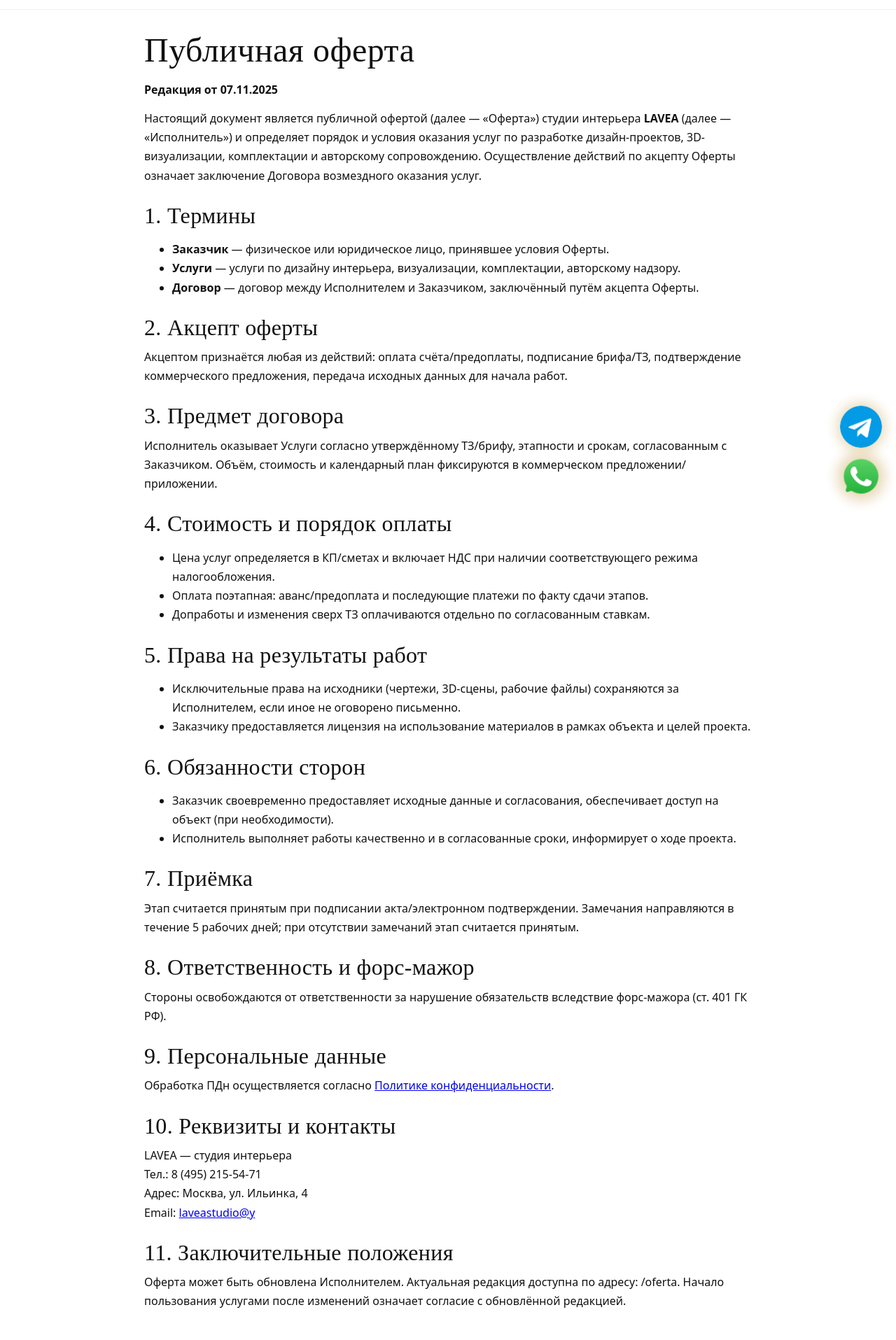
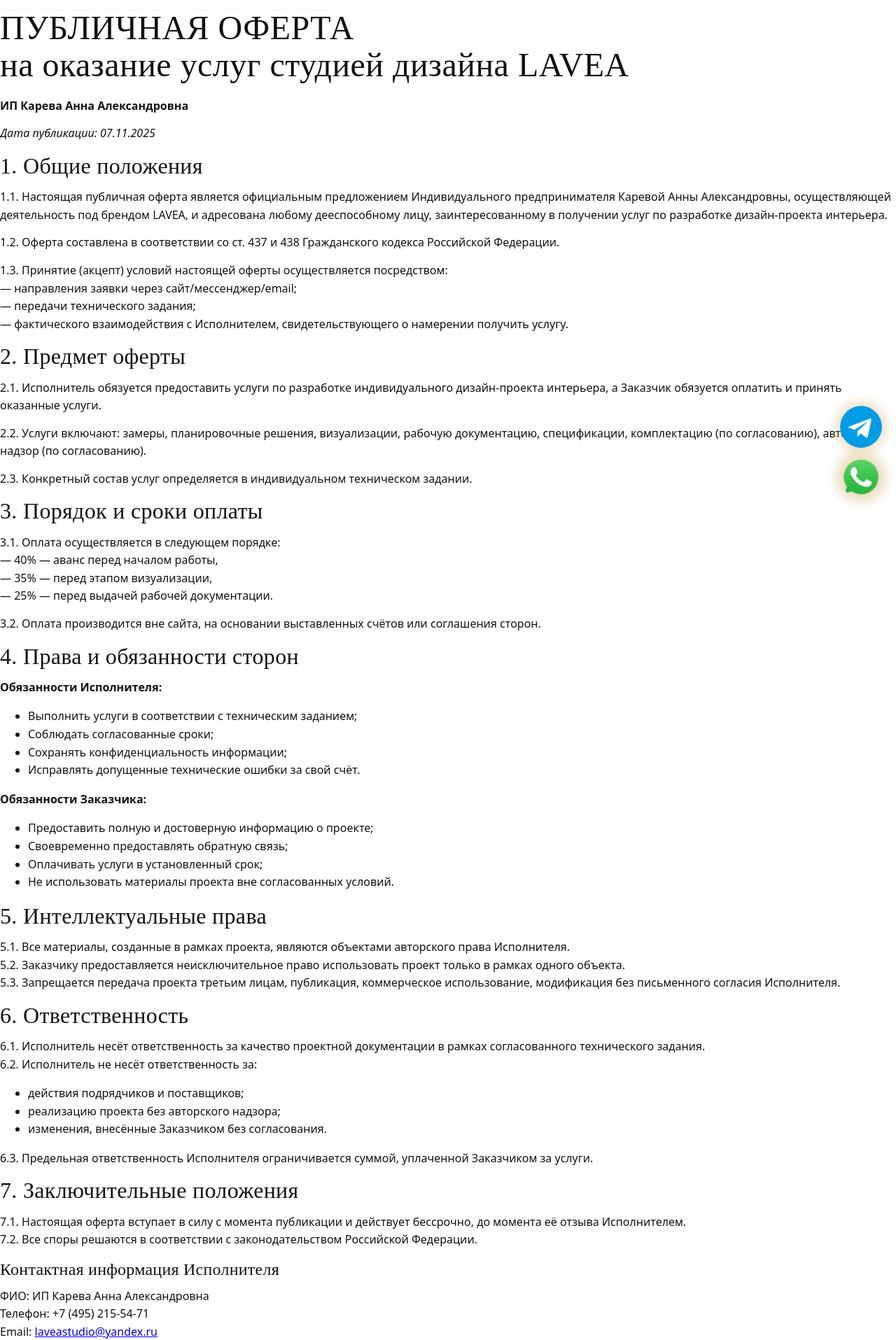
Before and after one commit to ankakisis-cloud/lavea-site, a Next.js app: page /oferta in a window 1280 px wide. Shown: the part 66-1981 px from the top of the page at 70% size. Built offline with nearby package versions, Linux system fonts and the light colour scheme.

Commit message:
Update page.js

```diff
--- a/app/oferta/page.js
+++ b/app/oferta/page.js
@@ -1,90 +1,101 @@
-// app/oferta/page.js
 export const metadata = {
   title: "Публичная оферта — LAVEA",
   description:
-    "Публичная оферта студии интерьера LAVEA: условия оказания услуг, порядок оплаты, гарантии и ответственность.",
+    "Официальная публичная оферта студии дизайна LAVEA (ИП Карева Анна Александровна) на оказание услуг по разработке дизайн-проекта интерьера.",
 };
 
 export default function OfertaPage() {
   return (
-    <main className="pageWrap">
-      <h1>Публичная оферта</h1>
-      <p><strong>Редакция от {new Date().toLocaleDateString("ru-RU")}</strong></p>
+    <main className="legalShell">
+      <h1>ПУБЛИЧНАЯ ОФЕРТА<br />на оказание услуг студией дизайна LAVEA</h1>
+      <p><strong>ИП Карева Анна Александровна</strong></p>
+      <p><em>Дата публикации: 07.11.2025</em></p>
 
+      <h2>1. Общие положения</h2>
       <p>
-        Настоящий документ является публичной офертой (далее — «Оферта») студии интерьера
-        <strong> LAVEA</strong> (далее — «Исполнитель») и определяет порядок и условия оказания услуг
-        по разработке дизайн-проектов, 3D-визуализации, комплектации и авторскому сопровождению.
-        Осуществление действий по акцепту Оферты означает заключение Договора возмездного оказания услуг.
+        1.1. Настоящая публичная оферта является официальным предложением Индивидуального
+        предпринимателя Каревой Анны Александровны, осуществляющей деятельность под брендом LAVEA,
+        и адресована любому дееспособному лицу, заинтересованному в получении услуг по разработке
+        дизайн-проекта интерьера.
+      </p>
+      <p>1.2. Оферта составлена в соответствии со ст. 437 и 438 Гражданского кодекса Российской Федерации.</p>
+      <p>
+        1.3. Принятие (акцепт) условий настоящей оферты осуществляется посредством:
+        <br />— направления заявки через сайт/мессенджер/email;
+        <br />— передачи технического задания;
+        <br />— фактического взаимодействия с Исполнителем, свидетельствующего о намерении получить услугу.
       </p>
 
-      <h2>1. Термины</h2>
+      <h2>2. Предмет оферты</h2>
+      <p>
+        2.1. Исполнитель обязуется предоставить услуги по разработке индивидуального дизайн-проекта интерьера,
+        а Заказчик обязуется оплатить и принять оказанные услуги.
+      </p>
+      <p>
+        2.2. Услуги включают: замеры, планировочные решения, визуализации, рабочую документацию, спецификации,
+        комплектацию (по согласованию), авторский надзор (по согласованию).
+      </p>
+      <p>2.3. Конкретный состав услуг определяется в индивидуальном техническом задании.</p>
+
+      <h2>3. Порядок и сроки оплаты</h2>
+      <p>
+        3.1. Оплата осуществляется в следующем порядке:
+        <br />— 40% — аванс перед началом работы,
+        <br />— 35% — перед этапом визуализации,
+        <br />— 25% — перед выдачей рабочей документации.
+      </p>
+      <p>3.2. Оплата производится вне сайта, на основании выставленных счётов или соглашения сторон.</p>
+
+      <h2>4. Права и обязанности сторон</h2>
+      <p><strong>Обязанности Исполнителя:</strong></p>
       <ul>
-        <li><strong>Заказчик</strong> — физическое или юридическое лицо, принявшее условия Оферты.</li>
-        <li><strong>Услуги</strong> — услуги по дизайну интерьера, визуализации, комплектации, авторскому надзору.</li>
-        <li><strong>Договор</strong> — договор между Исполнителем и Заказчиком, заключённый путём акцепта Оферты.</li>
+        <li>Выполнить услуги в соответствии с техническим заданием;</li>
+        <li>Соблюдать согласованные сроки;</li>
+        <li>Сохранять конфиденциальность информации;</li>
+        <li>Исправлять допущенные технические ошибки за свой счёт.</li>
+      </ul>
+      <p><strong>Обязанности Заказчика:</strong></p>
+      <ul>
+        <li>Предоставить полную и достоверную информацию о проекте;</li>
+        <li>Своевременно предоставлять обратную связь;</li>
+        <li>Оплачивать услуги в установленный срок;</li>
+        <li>Не использовать материалы проекта вне согласованных условий.</li>
       </ul>
 
-      <h2>2. Акцепт оферты</h2>
+      <h2>5. Интеллектуальные права</h2>
       <p>
-        Акцептом признаётся любая из действий: оплата счёта/предоплаты, подписание брифа/ТЗ, подтверждение коммерческого
-        предложения, передача исходных данных для начала работ.
+        5.1. Все материалы, созданные в рамках проекта, являются объектами авторского права Исполнителя.
+        <br />5.2. Заказчику предоставляется неисключительное право использовать проект только в рамках одного объекта.
+        <br />5.3. Запрещается передача проекта третьим лицам, публикация, коммерческое использование, модификация
+        без письменного согласия Исполнителя.
       </p>
 
-      <h2>3. Предмет договора</h2>
+      <h2>6. Ответственность</h2>
       <p>
-        Исполнитель оказывает Услуги согласно утверждённому ТЗ/брифу, этапности и срокам, согласованным с Заказчиком.
-        Объём, стоимость и календарный план фиксируются в коммерческом предложении/приложении.
+        6.1. Исполнитель несёт ответственность за качество проектной документации в рамках согласованного
+        технического задания.
+        <br />6.2. Исполнитель не несёт ответственность за:
+      </p>
+      <ul>
+        <li>действия подрядчиков и поставщиков;</li>
+        <li>реализацию проекта без авторского надзора;</li>
+        <li>изменения, внесённые Заказчиком без согласования.</li>
+      </ul>
+      <p>6.3. Предельная ответственность Исполнителя ограничивается суммой, уплаченной Заказчиком за услуги.</p>
+
+      <h2>7. Заключительные положения</h2>
+      <p>
+        7.1. Настоящая оферта вступает в силу с момента публикации и действует бессрочно, до момента её отзыва
+        Исполнителем.
+        <br />7.2. Все споры решаются в соответствии с законодательством Российской Федерации.
       </p>
 
-      <h2>4. Стоимость и порядок оплаты</h2>
-      <ul>
-        <li>Цена услуг определяется в КП/сметах и включает НДС при наличии соответствующего режима налогообложения.</li>
-        <li>Оплата поэтапная: аванс/предоплата и последующие платежи по факту сдачи этапов.</li>
-        <li>Допработы и изменения сверх ТЗ оплачиваются отдельно по согласованным ставкам.</li>
-      </ul>
-
-      <h2>5. Права на результаты работ</h2>
-      <ul>
-        <li>Исключительные права на исходники (чертежи, 3D-сцены, рабочие файлы) сохраняются за Исполнителем,
-            если иное не оговорено письменно.</li>
-        <li>Заказчику предоставляется лицензия на использование материалов в рамках объекта и целей проекта.</li>
-      </ul>
-
-      <h2>6. Обязанности сторон</h2>
-      <ul>
-        <li>Заказчик своевременно предоставляет исходные данные и согласования, обеспечивает доступ на объект (при необходимости).</li>
-        <li>Исполнитель выполняет работы качественно и в согласованные сроки, информирует о ходе проекта.</li>
-      </ul>
-
-      <h2>7. Приёмка</h2>
+      <h3>Контактная информация Исполнителя</h3>
       <p>
-        Этап считается принятым при подписании акта/электронном подтверждении. Замечания направляются в течение 5 рабочих дней;
-        при отсутствии замечаний этап считается принятым.
-      </p>
-
-      <h2>8. Ответственность и форс-мажор</h2>
-      <p>
-        Стороны освобождаются от ответственности за нарушение обязательств вследствие форс-мажора (ст. 401 ГК РФ).
-      </p>
-
-      <h2>9. Персональные данные</h2>
-      <p>
-        Обработка ПДн осуществляется согласно <a href="/privacy">Политике конфиденциальности</a>.
-      </p>
-
-      <h2>10. Реквизиты и контакты</h2>
-      <address>
-        LAVEA — студия интерьера<br />
-        Тел.: 8 (495) 215-54-71<br />
-        Адрес: Москва, ул. Ильинка, 4<br />
-        Email: <a href="mailto:laveastudio@yandex.ru">laveastudio@y</a>
-      </address>
-
-      <h2>11. Заключительные положения</h2>
-      <p>
-        Оферта может быть обновлена Исполнителем. Актуальная редакция доступна по адресу: /oferta.
-        Начало пользования услугами после изменений означает согласие с обновлённой редакцией.
+        ФИО: ИП Карева Анна Александровна<br />
+        Телефон: +7 (495) 215-54-71<br />
+        Email: <a href="mailto:laveastudio@yandex.ru">laveastudio@yandex.ru</a><br />
+        Адрес: г. Москва, ул. Ильинка, д. 4
       </p>
     </main>
   );
```
